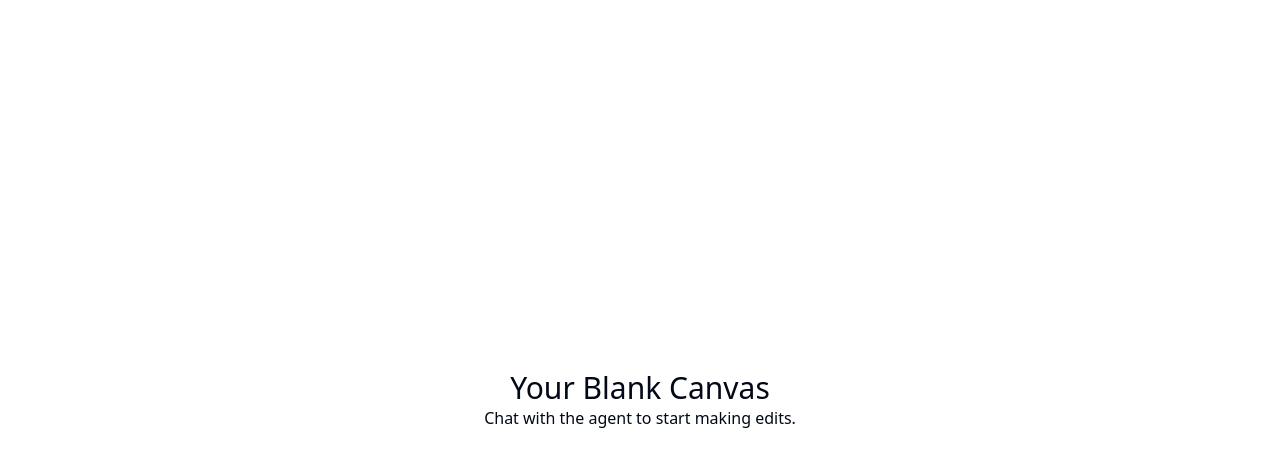
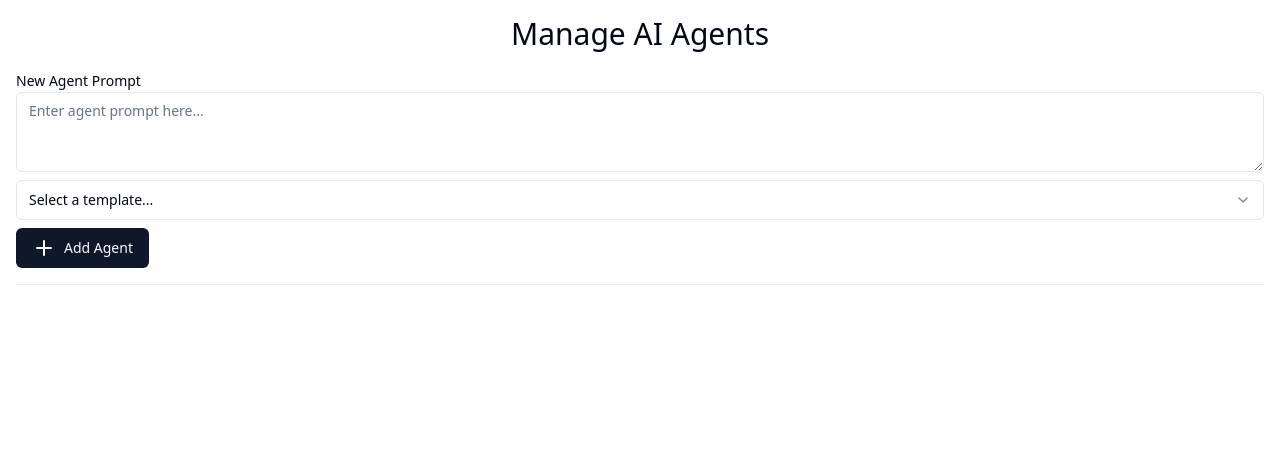
Before and after one commit to GPT-Engineer-App/agentic-ui-toy, a React (Vite) app: page / in a window 1280 px wide. Shown: the top 466 px of the page. Built offline with nearby package versions, Linux system fonts and the light colour scheme.

Commit message:
Implemented basic UI for managing AI agents with features to add, delete, edit, and reorder agents.

```diff
--- a/src/pages/Index.jsx
+++ b/src/pages/Index.jsx
@@ -1,14 +1,123 @@
-// Update this page (the content is just a fallback if you fail and example)
+import React, { useState } from "react";
+import { Button } from "@/components/ui/button";
+import { Input } from "@/components/ui/input";
+import { Card, CardContent, CardHeader, CardTitle, CardFooter } from "@/components/ui/card";
+import { Select, SelectContent, SelectItem, SelectTrigger, SelectValue } from "@/components/ui/select";
+import { Textarea } from "@/components/ui/textarea";
+import { Label } from "@/components/ui/label";
+import { Separator } from "@/components/ui/separator";
+import { Tooltip, TooltipContent, TooltipProvider, TooltipTrigger } from "@/components/ui/tooltip";
+import { Trash, Edit, Move, Plus } from "lucide-react";
+
+const agentTemplates = [
+  "Help decide on how to approach homework",
+  "Provide a summary of a document",
+  "Generate a creative story",
+];
 
 const Index = () => {
+  const [agents, setAgents] = useState([]);
+  const [newAgentPrompt, setNewAgentPrompt] = useState("");
+  const [selectedTemplate, setSelectedTemplate] = useState("");
+
+  const addAgent = () => {
+    if (newAgentPrompt.trim()) {
+      setAgents([...agents, { prompt: newAgentPrompt }]);
+      setNewAgentPrompt("");
+    }
+  };
+
+  const deleteAgent = (index) => {
+    const updatedAgents = agents.filter((_, i) => i !== index);
+    setAgents(updatedAgents);
+  };
+
+  const editAgent = (index, newPrompt) => {
+    const updatedAgents = agents.map((agent, i) =>
+      i === index ? { ...agent, prompt: newPrompt } : agent
+    );
+    setAgents(updatedAgents);
+  };
+
+  const reorderAgents = (startIndex, endIndex) => {
+    const result = Array.from(agents);
+    const [removed] = result.splice(startIndex, 1);
+    result.splice(endIndex, 0, removed);
+    setAgents(result);
+  };
+
   return (
-    <div className="h-screen w-screen flex items-center justify-center">
-      {/* Update with components here - default to put new layout sections as separate components in the components folder, and import them here */}
+    <div className="p-4">
+      <h1 className="text-3xl text-center mb-4">Manage AI Agents</h1>
+      <div className="mb-4">
+        <Label htmlFor="agent-prompt">New Agent Prompt</Label>
+        <Textarea
+          id="agent-prompt"
+          value={newAgentPrompt}
+          onChange={(e) => setNewAgentPrompt(e.target.value)}
+          placeholder="Enter agent prompt here..."
+          className="mb-2"
+        />
+        <Select onValueChange={setSelectedTemplate}>
+          <SelectTrigger className="w-full">
+            <SelectValue placeholder="Select a template..." />
+          </SelectTrigger>
+          <SelectContent>
+            {agentTemplates.map((template, index) => (
+              <SelectItem key={index} value={template}>
+                {template}
+              </SelectItem>
+            ))}
+          </SelectContent>
+        </Select>
+        <Button onClick={addAgent} className="mt-2">
+          <Plus className="mr-2" /> Add Agent
+        </Button>
+      </div>
+      <Separator className="my-4" />
       <div>
-        <h1 className="text-3xl text-center">Your Blank Canvas</h1>
-        <p className="text-center">
-          Chat with the agent to start making edits.
-        </p>
+        {agents.map((agent, index) => (
+          <Card key={index} className="mb-4">
+            <CardHeader>
+              <CardTitle>Agent {index + 1}</CardTitle>
+            </CardHeader>
+            <CardContent>
+              <Textarea
+                value={agent.prompt}
+                onChange={(e) => editAgent(index, e.target.value)}
+                className="mb-2"
+              />
+            </CardContent>
+            <CardFooter className="flex justify-between">
+              <TooltipProvider>
+                <Tooltip>
+                  <TooltipTrigger>
+                    <Button variant="outline" onClick={() => deleteAgent(index)}>
+                      <Trash className="mr-2" /> Delete
+                    </Button>
+                  </TooltipTrigger>
+                  <TooltipContent>Delete this agent</TooltipContent>
+                </Tooltip>
+                <Tooltip>
+                  <TooltipTrigger>
+                    <Button variant="outline">
+                      <Edit className="mr-2" /> Edit
+                    </Button>
+                  </TooltipTrigger>
+                  <TooltipContent>Edit this agent</TooltipContent>
+                </Tooltip>
+                <Tooltip>
+                  <TooltipTrigger>
+                    <Button variant="outline">
+                      <Move className="mr-2" /> Reorder
+                    </Button>
+                  </TooltipTrigger>
+                  <TooltipContent>Reorder this agent</TooltipContent>
+                </Tooltip>
+              </TooltipProvider>
+            </CardFooter>
+          </Card>
+        ))}
       </div>
     </div>
   );
```
